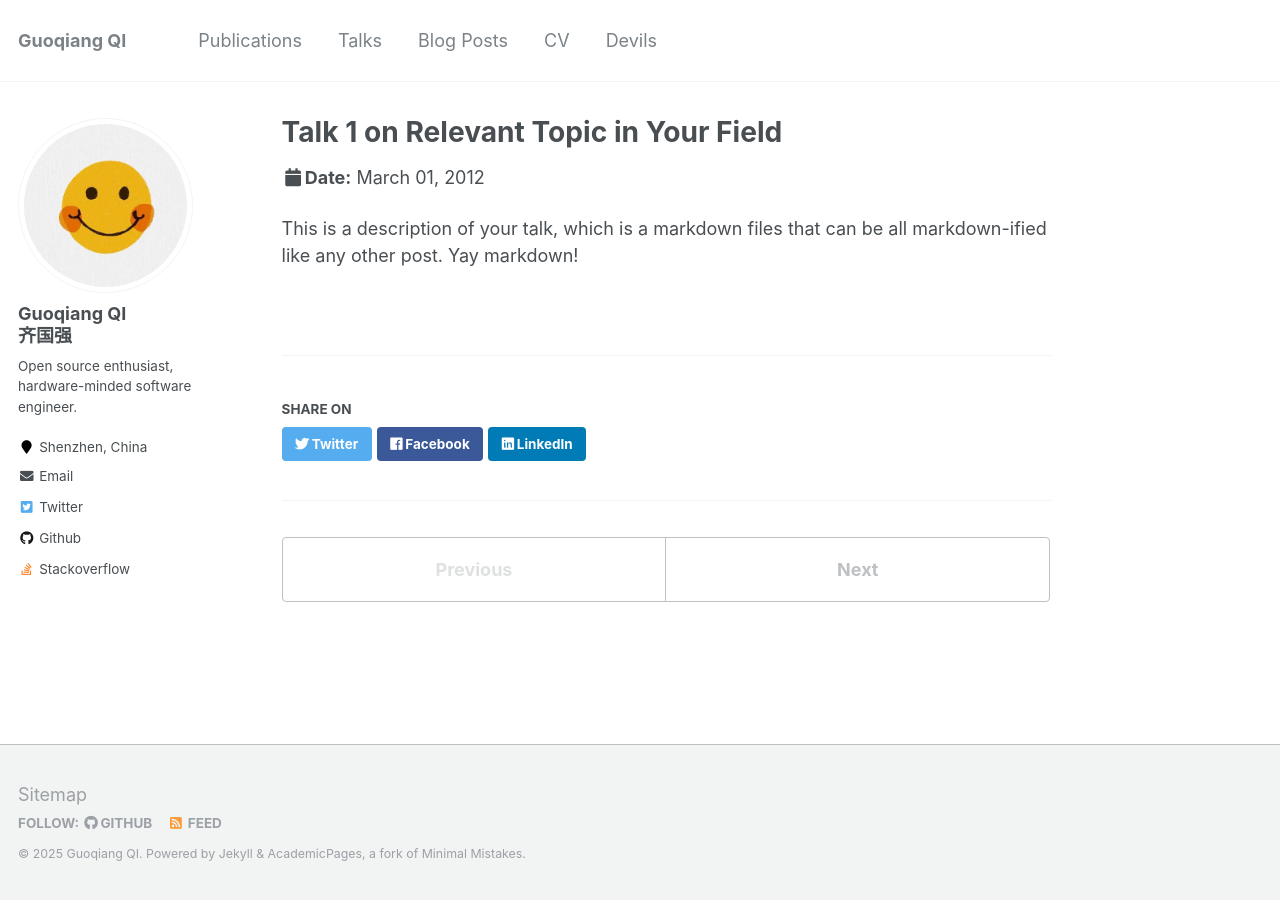
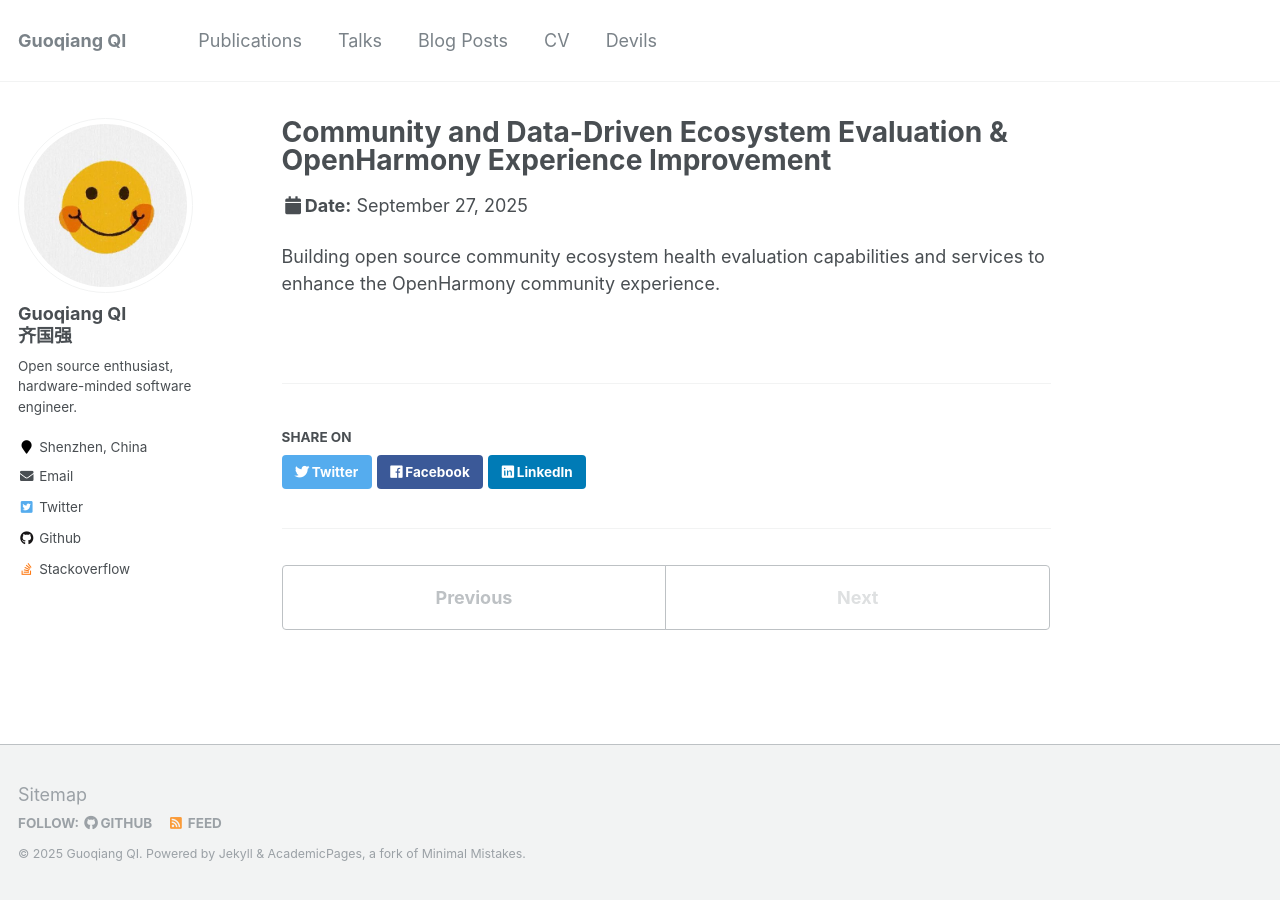
Before and after one commit to guoqiangqi/guoqiangqi.github.io, a Jekyll site: the page built from _talks/2012-03-01-talk-1.md, in a window 1280 px wide. Built offline with Jekyll 4.4.1, drawn with Linux system fonts in a browser that asks for light colours.

Commit message:
Add talks.

```diff
--- a/_talks/2012-03-01-talk-1.md
+++ b/_talks/2012-03-01-talk-1.md
@@ -1,11 +1,11 @@
 ---
-title: "Talk 1 on Relevant Topic in Your Field"
+title: "Community and Data-Driven Ecosystem Evaluation & OpenHarmony Experience Improvement"
 collection: talks
-type: "Talk"
-permalink: /talks/2012-03-01-talk-1
-venue: "UC San Francisco, Department of Testing"
-date: 2012-03-01
-location: "San Francisco, California"
+type: ""
+permalink:
+venue: "OpenHarmony Technology Conference 2025"
+date: 2025-09-27
+location: "Changsha, China"
 ---
 
-This is a description of your talk, which is a markdown files that can be all markdown-ified like any other post. Yay markdown!
+Building open source community ecosystem health evaluation capabilities and services to enhance the OpenHarmony community experience.
```
Also changed, not shown: _talks/2013-03-01-tutorial-1.md (deleted, +0 -13 lines), _talks/2014-02-01-talk-2.md (+7 -7 lines), _talks/2014-03-01-talk-3.md (+7 -7 lines), _talks/2014-03-01-talk-4.md (added, +11 -0 lines).
